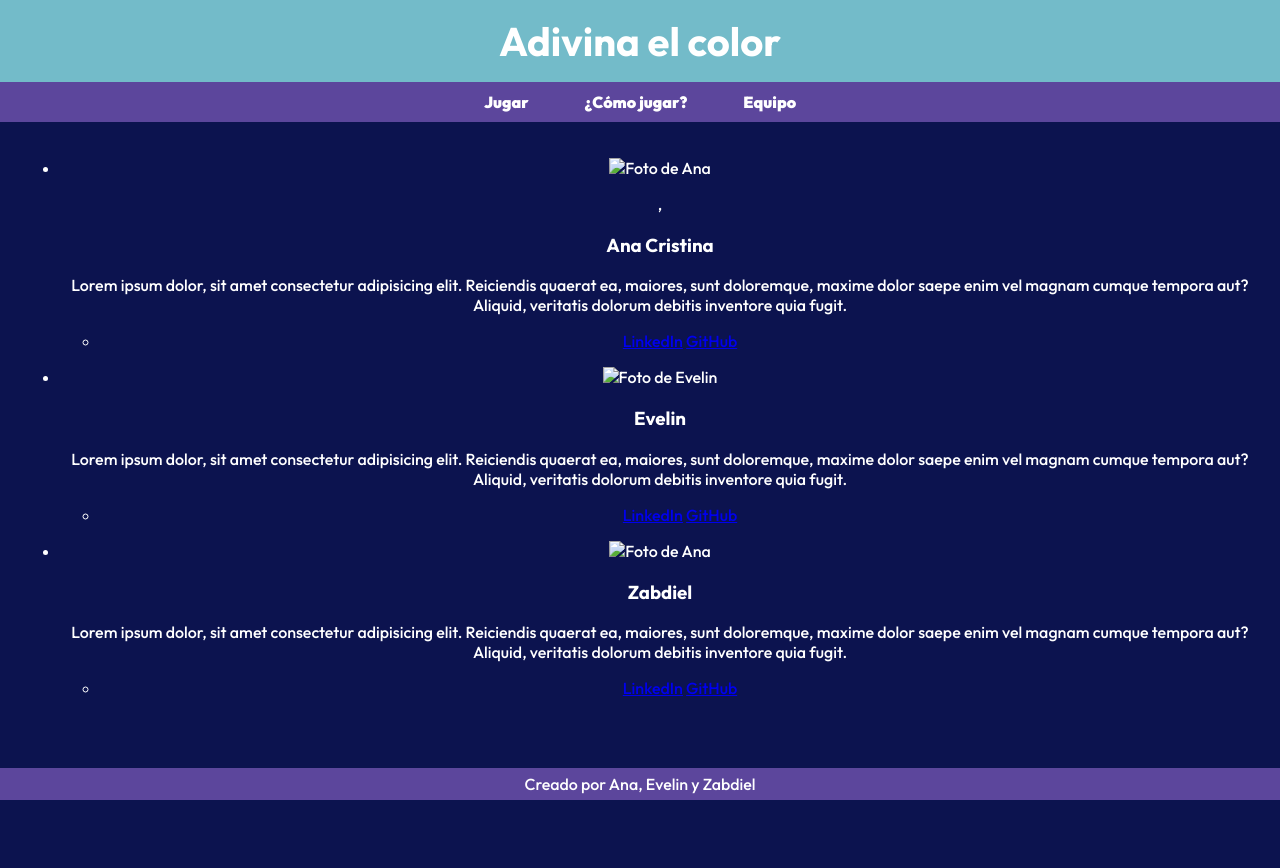
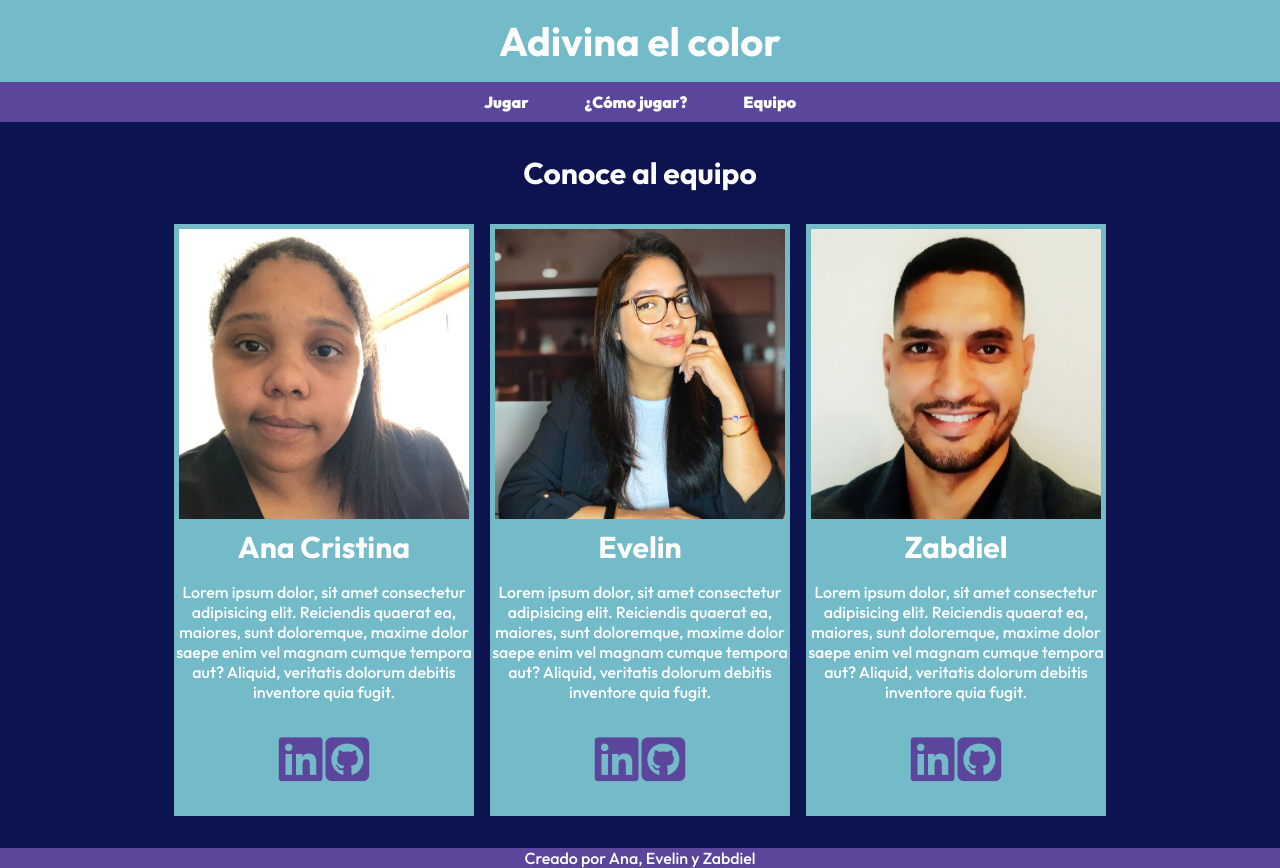
Before and after one commit to AnitaToRemember/GuessTheColorGameProjectHAB, a plain HTML site: page src/public/team.html in a window 1280 px wide. Before the commit the page ends 800 px from the top, so only its background shows below. Drawn offline with Linux system fonts and the light colour scheme.

Commit message:
<adding changes to team html and css>

```diff
--- a/src/css/footer.css
+++ b/src/css/footer.css
@@ -2,11 +2,9 @@
 footer{
     display: flex;
     flex-direction: column;
-    position: absolute;
     justify-content: center;
     align-content: center;
     align-items: center;
-    align-self: flex-end;
     background-color: var(--purple);
     width: 100vw;
     height: 2rem;
--- a/src/css/team.css
+++ b/src/css/team.css
@@ -1,11 +1,13 @@
+*{
+    margin: 0;
+    padding: 0;
+    box-sizing: border-box;
+}
 
 /* header */
 #teamTitle{
-    display: flex;
-    flex-direction: column;
-    align-items: center;
     margin: 2rem;
-    font-size: 40px;
+    font-size: 30px;
 }
 
 /* team cards */
@@ -33,14 +35,14 @@ main{
 width: 100%;
 }
 
-#meetTheTeam ul li{
+#meetTheTeam > ul > li{
     background-color: var(--lightblue);
     color: var(--white);
     max-width: 300px;
 }
 
 
-#meetTheTeam article h3{
+#meetTheTeam > article > h3{
     margin: 1rem 0;
     text-align: center;
     font-size: 2rem;
@@ -56,7 +58,7 @@ img{
     margin-bottom: 1rem;
 }
 
-#meetTheTeam  article p{
+#meetTheTeam > article > p{
     padding: 0 1rem;
 }
 
@@ -71,6 +73,11 @@ img{
     margin-left: 10px;
 }
 
+/* #meetTheTeam article ul a.linkedin{
+background-image: url(../img/LI-In-Bug.png);
+}
+
+*/
 #meetTheTeam article ul a.fa-brands{
 font-size: 50px;
 text-decoration: none;
--- a/src/public/team.html
+++ b/src/public/team.html
@@ -4,9 +4,11 @@
     <meta charset="UTF-8" />
     <meta name="viewport" content="width=device-width, initial-scale=1.0" />
     <title>Juego: Adivina el color</title>
-    <link rel="stylesheet" href="../css/header.css" />
-    <link rel="stylesheet" href="../css/style.css" />
-    <link rel="stylesheet" href="../css/footer.css" />
+    <link rel="stylesheet" href="../css/style.css">
+    <link rel="stylesheet" href="../css/header.css">
+    <link rel="stylesheet" href="../css/team.css">
+    <link rel="stylesheet" href="../css/footer.css">
+    <script src="https://kit.fontawesome.com/3665ca136d.js" crossorigin="anonymous"></script>
   </head>
 
   <body>
@@ -16,34 +18,27 @@
         <ul class="menu">
           <li><a id="play" href="../index.html">Jugar</a></li>
           <li><a href="./how_to_play.html">¿Cómo jugar?</a></li>
-          <li><a href="./team.html">Equipo</a></li>
+          <li><a href="#">Equipo</a></li>
         </ul>
       </nav>
     </header>
 
     <main>
-      <section>
+      <h2 id="teamTitle">Conoce al equipo</h2>
+      <section id="meetTheTeam">
         <ul>
           <li>
             <article>
-              <figure>
-                <img
-                  src="./img/WhatsApp Image 2023-06-21 at 11.48.50.jpeg"
-                  alt="Foto de Ana"
-                />
+              <figure class="profilePicture">
+                <img src="../img/ana.png" alt="Foto de Ana"/>
               </figure>
-              ,
-              <h3>Ana Cristina</h3>
-              <p class="description">
-                Lorem ipsum dolor, sit amet consectetur adipisicing elit.
-                Reiciendis quaerat ea, maiores, sunt doloremque, maxime dolor
-                saepe enim vel magnam cumque tempora aut? Aliquid, veritatis
-                dolorum debitis inventore quia fugit.
-              </p>
+              <h3 class="teamName">Ana Cristina</h3>
+              <p>Lorem ipsum dolor, sit amet consectetur adipisicing elit. Reiciendis quaerat ea, maiores, sunt doloremque, maxime dolor saepe enim vel magnam cumque tempora aut? Aliquid, veritatis dolorum debitis inventore quia fugit.</p>
               <ul>
                 <li>
-                  <a href="https://www.linkedin.com/in/anabest/">LinkedIn</a>
-                  <a href="https://github.com/AnitaToRemember">GitHub</a>
+                  <a class="fa-brands fa-linkedin" href="https://www.linkedin.com/in/anabest/"></a>
+
+                  <a class="fa-brands fa-square-github" href="https://github.com/AnitaToRemember"></a>
                 </li>
               </ul>
             </article>
@@ -57,8 +52,9 @@
               <p>Lorem ipsum dolor, sit amet consectetur adipisicing elit. Reiciendis quaerat ea, maiores, sunt doloremque, maxime dolor saepe enim vel magnam cumque tempora aut? Aliquid, veritatis dolorum debitis inventore quia fugit.</p>
               <ul>
                 <li>
-                  <a href="https://www.linkedin.com/in/anabest/">LinkedIn</a>
-                  <a href="https://github.com/AnitaToRemember">GitHub</a>
+                  <a class="fa-brands fa-linkedin" href="https://www.linkedin.com/in/evelinarboleda/"></a>
+
+                  <a class="fa-brands fa-square-github" href="https://github.com/EveArbol"></a>
                 </li>
               </ul>
             </article>
@@ -66,24 +62,26 @@
 
           <li>
             <article>
-              <figure>
-                <img
-                  src="./img/WhatsApp Image 2023-06-21 at 11.48.50.jpeg"
-                  alt="Foto de Ana"
-                />
+              <figure class="profilePicture">
+                <img src="../img/zabdiel.png" alt="Foto de Zabdiel"/>
               </figure>
               <h3 class="teamName">Zabdiel</h3>
               <p>Lorem ipsum dolor, sit amet consectetur adipisicing elit. Reiciendis quaerat ea, maiores, sunt doloremque, maxime dolor saepe enim vel magnam cumque tempora aut? Aliquid, veritatis dolorum debitis inventore quia fugit.</p>
               <ul>
                 <li>
-                  <a href="https://www.linkedin.com/in/anabest/">LinkedIn</a>
-                  <a href="https://github.com/AnitaToRemember">GitHub</a>
+                  <a class="fa-brands fa-linkedin" href="https://www.linkedin.com/in/zrojasalvarado/"></a>
+
+                  <a class="fa-brands fa-square-github" href="https://github.com/zabdielrojas"></a>
                 </li>
               </ul>
             </article>
           </li>
+
         </ul>
+
       </section>
+
+
     </main>
     <footer><p> Creado por Ana, Evelin y Zabdiel</p></footer>
   </body>
```
Also changed, not shown: src/img/ana.png (added), src/img/evelin.png (added), src/img/zabdiel.png (added).
